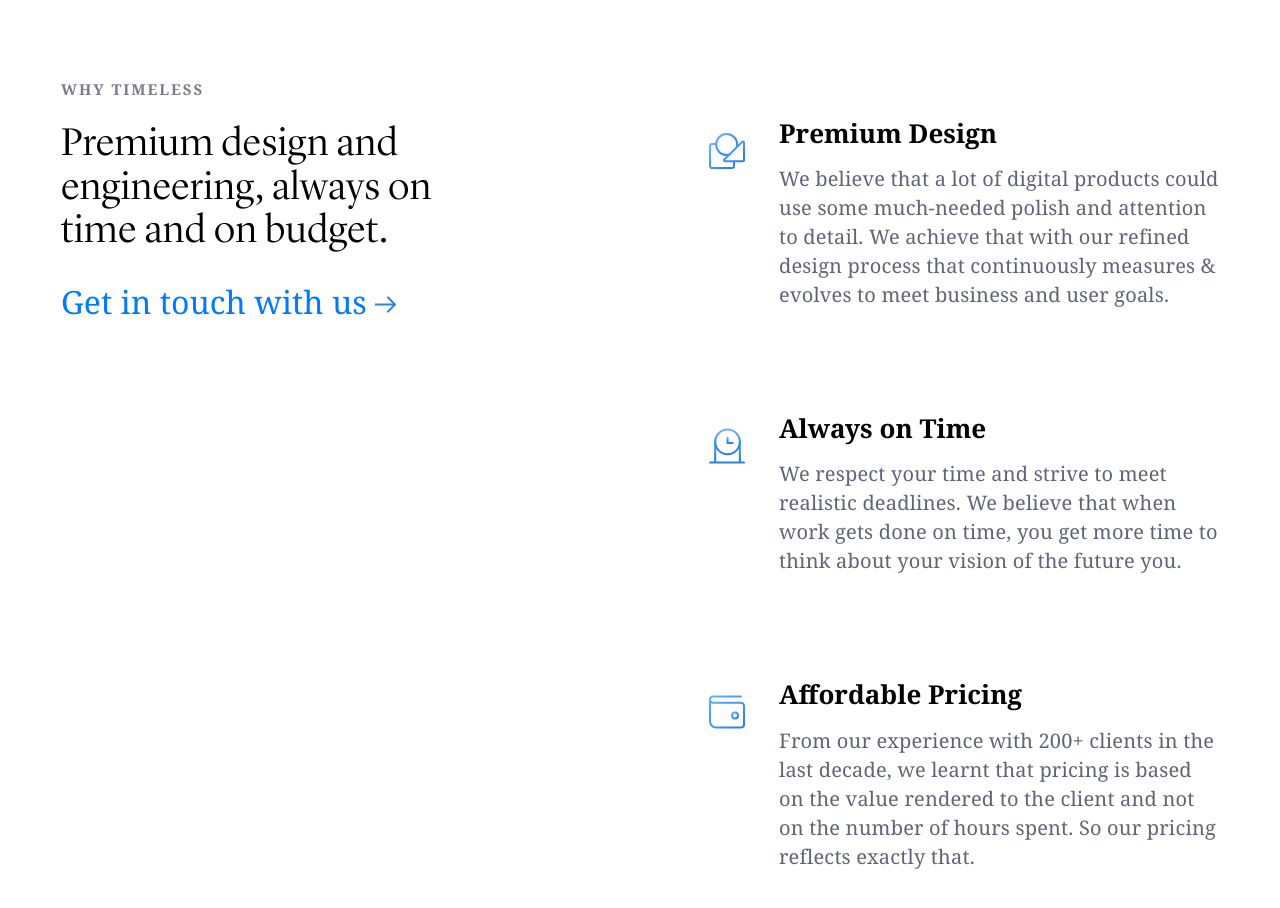
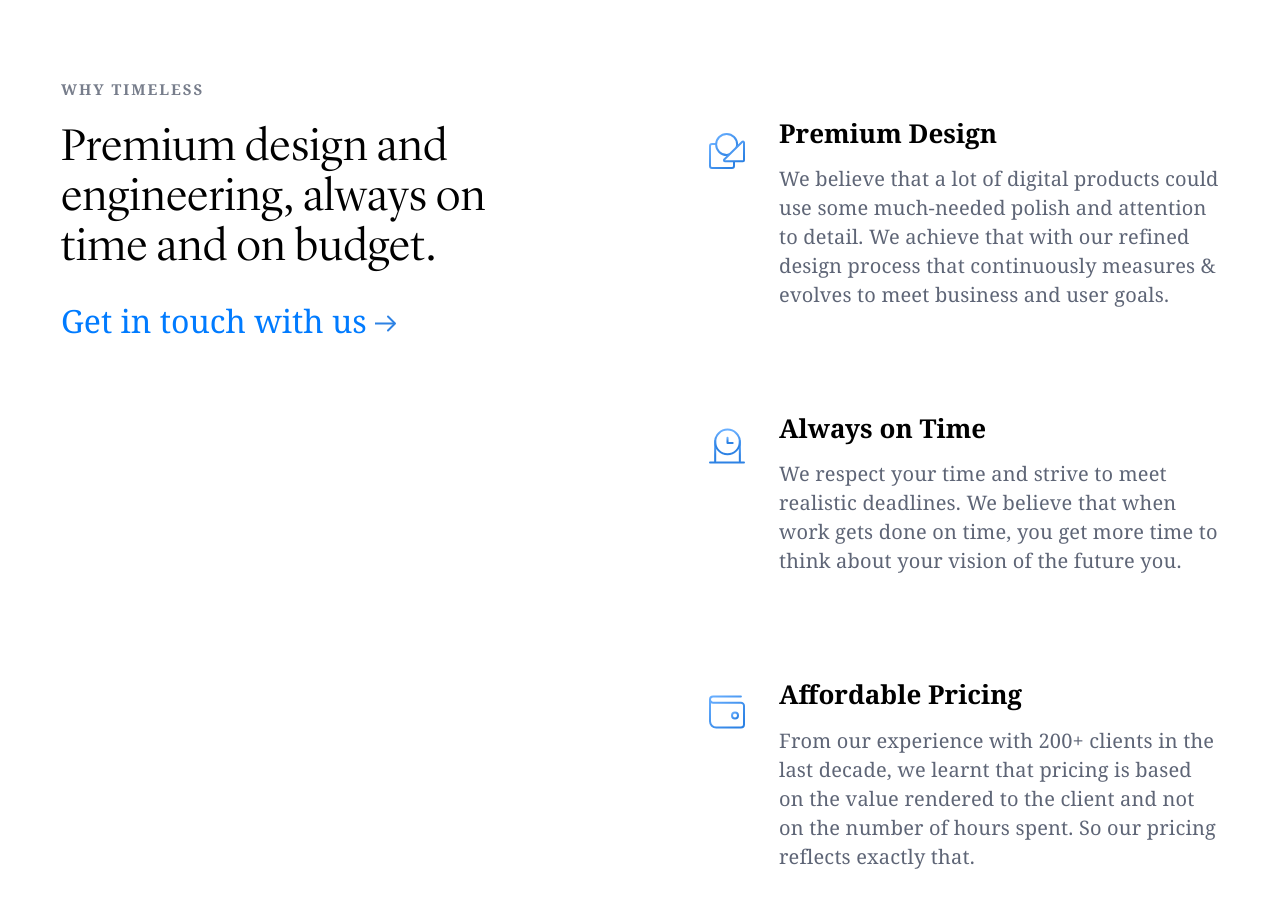
Before and after one commit to timelessco/next-ts-app-template, a Next.js app: page /process in a window 1280 px wide. Shown: the part 2360-3268 px from the top of the page. Built offline with nearby package versions, Linux system fonts and the light colour scheme; a small style sheet from the web is missing.

Commit message:
changed a small font size difference

```diff
--- a/src/app/process/page.tsx
+++ b/src/app/process/page.tsx
@@ -81,7 +81,7 @@
             <h2 className="font-bold text-[rgba(7,18,44,0.55)] uppercase text-light tracking-[1.97px] text-[13px] md:text-[15px]">
               Why Timeless
             </h2>
-            <h3 className="mt-6 font-lyondisplayweb md:text-[2.5rem] text-[2rem] text-black tracking-[0.4px] leading-[1.08] font-light">
+            <h3 className="mt-6 font-lyondisplayweb md:text-[2.875rem] text-[2rem] text-black tracking-[0.4px] leading-[1.08] font-light">
               Premium design and engineering, always on time and on budget.
             </h3>
             <div className="flex items-center gap-2 hover:gap-4 transition-all mt-6 text-[1.75rem] md:text-[2rem] text-[#007bff] tracking-[0]  mb-0 font-light duration-300 ease-in-out justify-center lg:justify-start">
```
